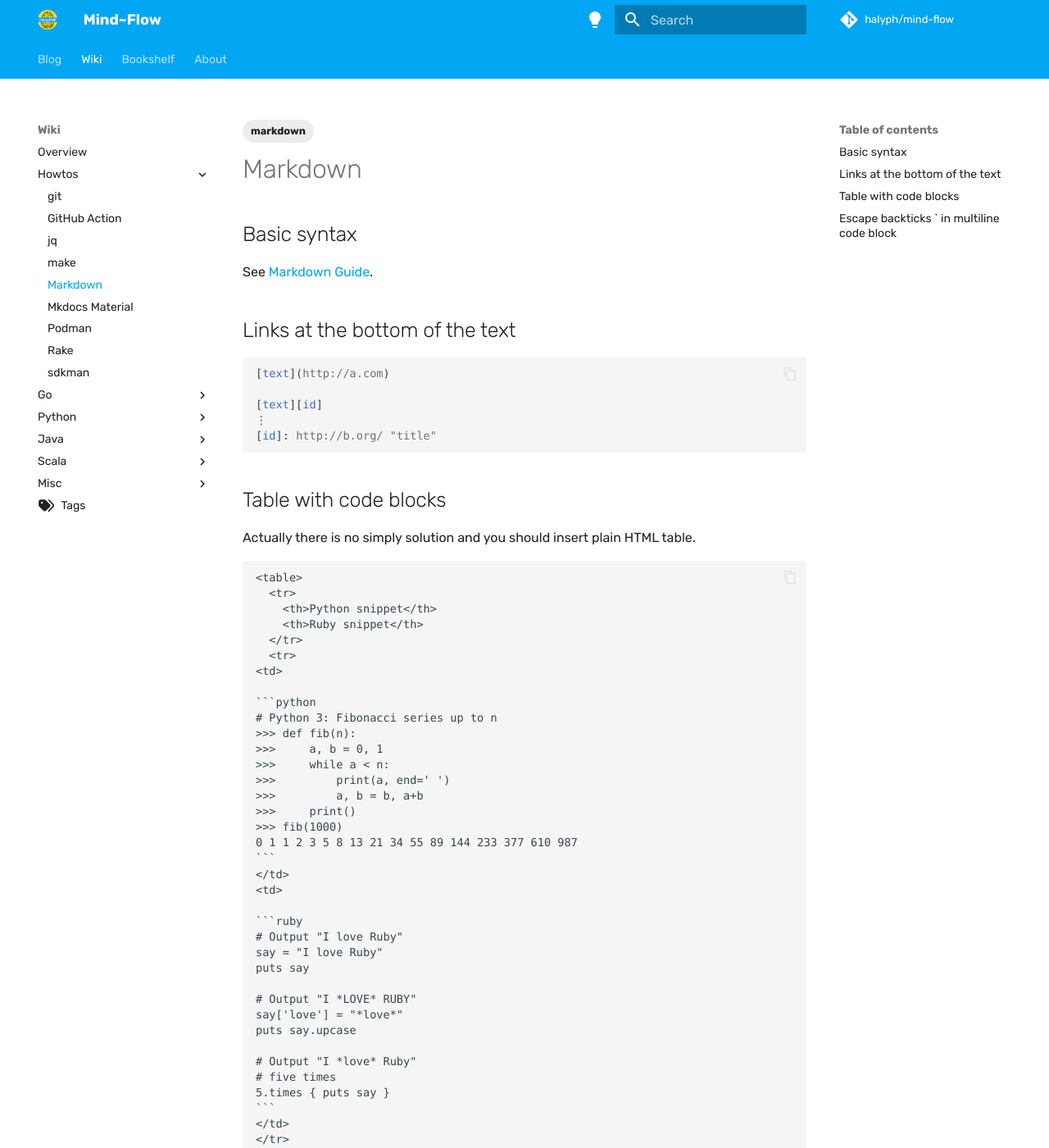
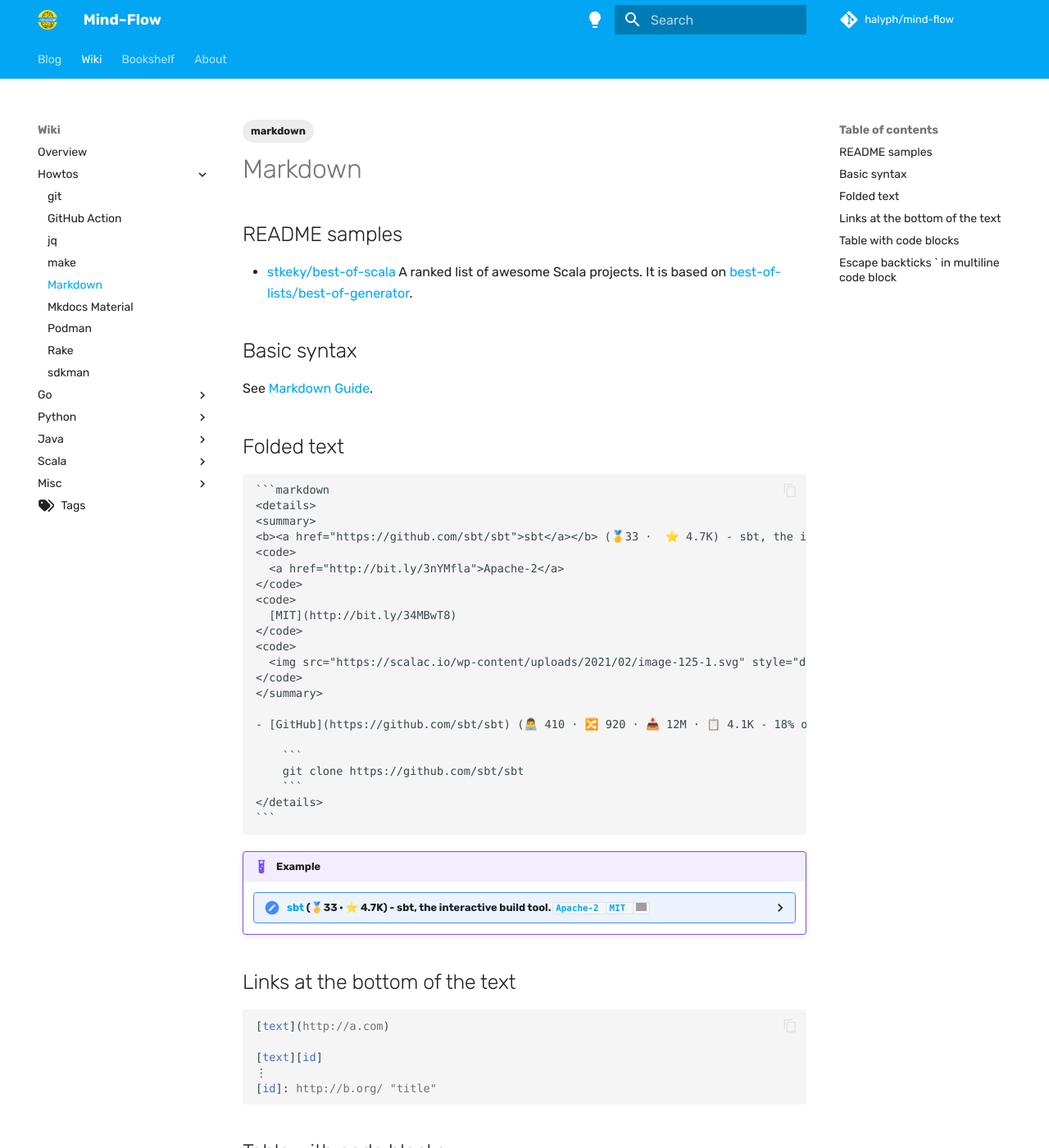
Before and after one commit to halyph/mind-flow, an MkDocs documentation site: the page built from docs/wiki/howtos/markdown.md, in a window 1280 px wide and 1400 px high. Shown: the whole window at 82% size. Built offline with MkDocs 1.6.1 and Material for MkDocs 9.7.7, drawn with Linux system fonts in a browser that asks for light colours; some web fonts are replaced; comment, search, counter and statistics services are not loaded; some of the changed text lies outside the part shown; grey boxes are pictures that could not be loaded.

Commit message:
upd markdown.md - folded text

`````diff
--- a/docs/wiki/howtos/markdown.md
+++ b/docs/wiki/howtos/markdown.md
@@ -5,9 +5,65 @@ tags:
 
 # Markdown
 
+## README samples
+
+- [stkeky/best-of-scala](https://github.com/stkeky/best-of-scala/blob/main/README.md) A ranked list of awesome Scala projects. It is based on [best-of-lists/best-of-generator](https://github.com/best-of-lists/best-of-generator).
+
 ## Basic syntax
 
 See [Markdown Guide](https://www.markdownguide.org/basic-syntax/#code).
+
+## Folded text
+
+````
+```markdown
+<details>
+<summary>
+<b><a href="https://github.com/sbt/sbt">sbt</a></b> (🥇33 ·  ⭐ 4.7K) - sbt, the interactive build tool.
+<code>
+  <a href="http://bit.ly/3nYMfla">Apache-2</a>
+</code>
+<code>
+  [MIT](http://bit.ly/34MBwT8)
+</code>
+<code>
+  <img src="https://scalac.io/wp-content/uploads/2021/02/image-125-1.svg" style="display:inline;" width="13" height="13">
+</code>
+</summary>
+
+- [GitHub](https://github.com/sbt/sbt) (👨‍💻 410 · 🔀 920 · 📥 12M · 📋 4.1K - 18% open · ⏱️ 02.11.2023):
+
+	```
+	git clone https://github.com/sbt/sbt
+	```
+</details>
+```
+````
+
+!!! example
+
+    <div class="result">
+    <details>
+    <summary>
+    <b><a href="https://github.com/sbt/sbt">sbt</a></b> (🥇33 ·  ⭐ 4.7K) - sbt, the interactive build tool.
+    <code>
+      <a href="http://bit.ly/3nYMfla">Apache-2</a>
+    </code>
+    <code>
+      [MIT](http://bit.ly/34MBwT8)
+    </code>
+    <code>
+      <img src="https://scalac.io/wp-content/uploads/2021/02/image-125-1.svg" style="display:inline;" width="13" height="13">
+    </code>
+    </summary>
+
+    - [GitHub](https://github.com/sbt/sbt) (👨‍💻 410 · 🔀 920 · 📥 12M · 📋 4.1K - 18% open · ⏱️ 02.11.2023):
+
+      ```
+      git clone https://github.com/sbt/sbt
+      ```
+    </details>
+    </div>
 
 ## Links at the bottom of the text
 
@@ -21,7 +77,7 @@ See [Markdown Guide](https://www.markdownguide.org/basic-syntax/#code).
 
 ## Table with code blocks
 
-Actually there is no simply solution and you should insert plain HTML table.
+Actually there is no simple solution and you should insert plain HTML table.
 
 ````
 <table>
--- a/mkdocs.yml
+++ b/mkdocs.yml
@@ -67,10 +67,7 @@ markdown_extensions:
 - pymdownx.mark
 - pymdownx.superfences
 - pymdownx.tilde
-- pymdownx.highlight:
-    # Bad idea, b/c some code blocks shouldn't have title and line-nums
-    # auto_title: true
-    # linenums: true
+- pymdownx.highlight
 - mdx_truly_sane_lists
 - tables
 - attr_list
`````
